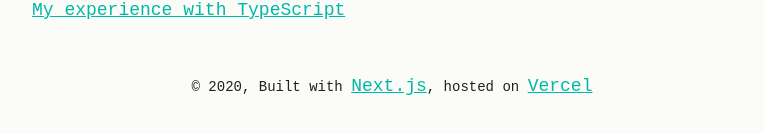
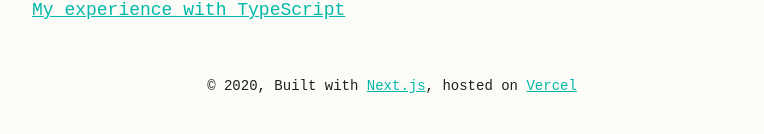
Before and after one commit to sakarisson/sakarisson.com, a Next.js app: page / in a window 1280 px wide. Shown: the part 948-1082 px from the top of the page, without its empty margins (248-1012 px from the left). Built offline with nearby package versions, Linux system fonts and the light colour scheme.

Commit message:
Fix font sizes

```diff
--- a/pages/_app.tsx
+++ b/pages/_app.tsx
@@ -53,6 +53,10 @@ const Footer = styled.footer`
   text-align: center;
 `;
 
+const SmallLink = styled(Typography.ExternalLink)`
+  font-size: 14px;
+`;
+
 function MyApp({ Component, pageProps }: AppProps) {
   return (
     <Root>
@@ -78,13 +82,9 @@ function MyApp({ Component, pageProps }: AppProps) {
       <Footer>
         <Typography.Small>
           © {new Date().getFullYear()}, Built with{' '}
-          <Typography.ExternalLink href="https://nextjs.org/">
-            Next.js
-          </Typography.ExternalLink>
+          <SmallLink href="https://nextjs.org/">Next.js</SmallLink>
           {', hosted on '}
-          <Typography.ExternalLink href="https://vercel.com/">
-            Vercel
-          </Typography.ExternalLink>
+          <SmallLink href="https://vercel.com/">Vercel</SmallLink>
         </Typography.Small>
       </Footer>
     </Root>
```
